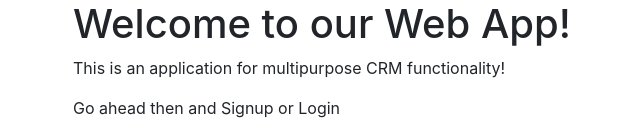
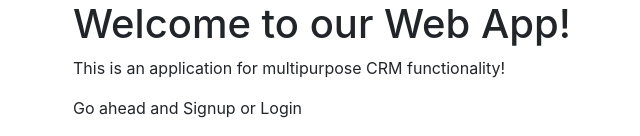
Before and after one commit to OldSchoolProgrammer/mywebproj, a Django app: page / in a window 1280 px wide. Shown: the part 113-249 px from the top of the page, without its empty margins (12-652 px from the left). Run offline with Django 3.2, Linux system fonts and the light colour scheme; some libraries are stand-ins or nearby versions.

```diff
--- a/templates/base.html
+++ b/templates/base.html
@@ -48,8 +48,6 @@
       {% endblock %}
     </div>
 
-    <canvas id="canvas"></canvas>
-
     <!--<script src="{% static "simplesocial/js/master.js" %}" type="text/javascript" ></script>-->
 
     <!-- Latest compiled and minified jQuery -->
--- a/templates/home.html
+++ b/templates/home.html
@@ -3,6 +3,6 @@
 
     <h1>Welcome to our Web App!</h1>
     <p>This is an application for multipurpose CRM functionality!</p>
-    <p>Go ahead then and Signup or Login</p>
+    <p>Go ahead and Signup or Login</p>
 
 {% endblock %}
```
Also changed, not shown: db.sqlite3.
